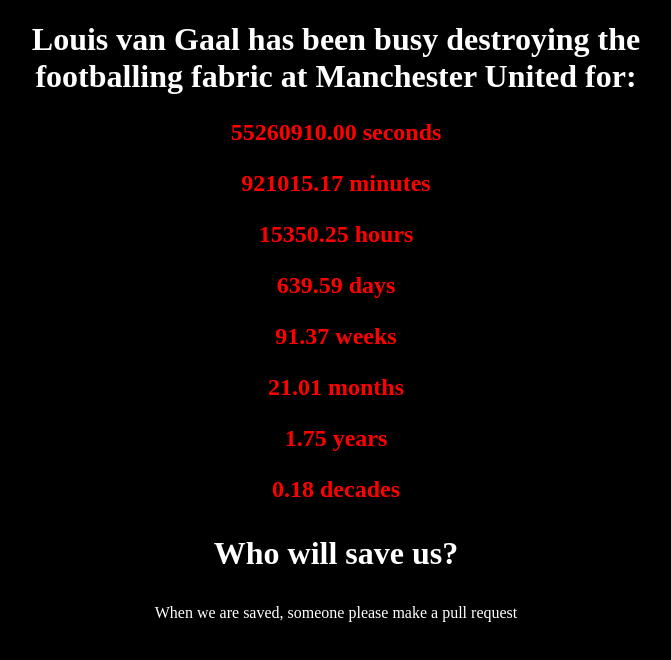
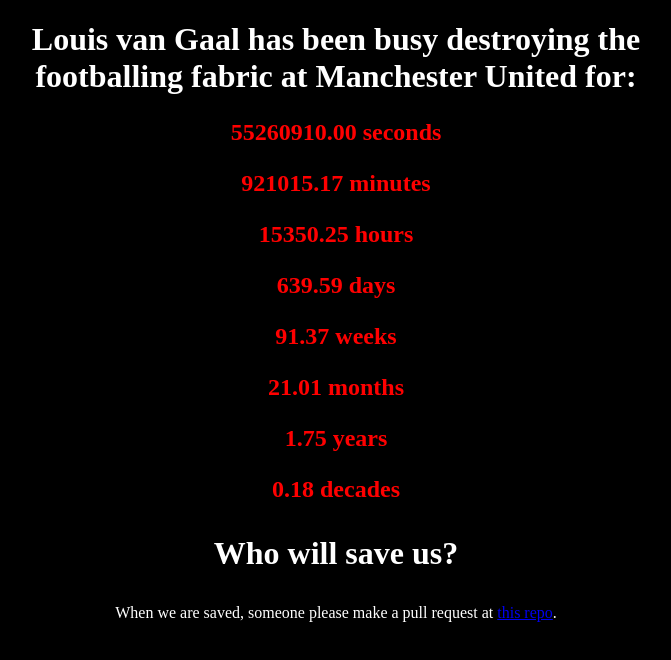
Before and after one commit to stonegold546/when_will_van_gaal_go, a plain HTML site: page index.html in a window 1280 px wide. Shown: the whole page, without its empty margins (304-975 px from the left). Drawn offline with Linux system fonts and the light colour scheme.

Commit message:
Added repo link

```diff
--- a/index.html
+++ b/index.html
@@ -22,7 +22,8 @@
       </p>
     </h1>
     <div>
-      When we are saved, someone please make a pull request
+      When we are saved, someone please make a pull request at
+      <a href="https://github.com/stonegold546/when_will_van_gaal_go">this repo</a>.
     </div>
     <script src='index.js' type="text/javascript"></script>
   </body>
```
